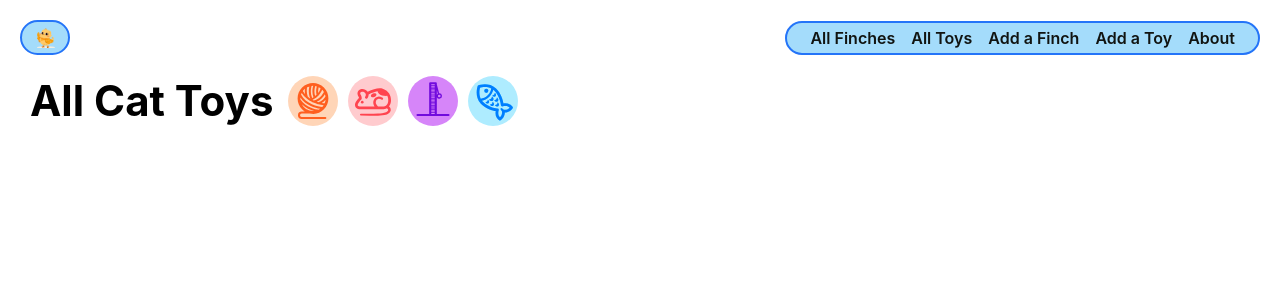
After one commit to maria-zhuravleva/finch-collector-lab, a Django app: page /toys/ in a window 1280 px wide. The commit adds this page. Shown: the top 300 px of the page. Run offline with Django 4.2, Linux system fonts and the light colour scheme; data that the repository does not hold is empty.

Commit message:
create functionality to see all toys

```diff
--- /dev/null
+++ b/main_app/static/css/toys/toy-index.css
@@ -0,0 +1,64 @@
+.card-container {
+  padding: 0 40px;
+  display: flex;
+  justify-content: center;
+  flex-wrap: wrap;
+}
+
+.card {
+  width: 224px;
+  height: 224px;
+  margin: 10px;
+  border: solid 2px;
+  box-shadow: var(--card-box-shadow);
+  position: relative;
+}
+
+.card-bg{
+  opacity: .4;
+  position: absolute;
+  display: inline-flex;
+  top: 0;
+  left: 0;
+  width: 100%;
+  height: 100%;
+}
+
+.card-content {
+  padding: 15px;
+  height: 100%;
+  width: 100%;
+  display: flex;
+  align-items: flex-end;
+  justify-content: flex-end;
+  flex-direction: column;
+}
+
+.card > a {
+  position: absolute;
+  top: 0;
+  left: 0;
+  width: 100%;
+  height: 100%;
+  display: inline-block;
+  text-decoration: none;
+  color: var(--text-color);
+}
+
+.card h2 {
+  margin: 7px 0;
+  font-size: var(--font-xl);
+}
+
+.card p {
+  margin: 0;
+  font-size: var(--font-reg);
+}
+
+.page-header > img {
+  margin-left: 10px;
+}
+
+.page-header > img:first-of-type {
+  margin-left: 15px;
+}
--- a/main_app/templates/base.html
+++ b/main_app/templates/base.html
@@ -29,6 +29,7 @@
     <nav>
       <ul>
         <li><a href="{% url 'finch-index' %}">All Finches</a></li>
+        <li><a href="{% url 'toy-index' %}">All Toys</a></li>
         <li><a href="{% url 'finch-create' %}">Add a Finch</a></li>
         <li><a href="{% url 'toy-create' %}">Add a Toy</a></li>
         <li><a href="{% url 'about' %}">About</a></li>
--- /dev/null
+++ b/main_app/templates/main_app/toy_list.html
@@ -0,0 +1,36 @@
+{% extends 'base.html' %}
+{% load static %}
+
+{% block head %}
+<link
+  rel="stylesheet"
+  type="text/css"
+  href="{% static 'css/toys/toy-index.css' %}"
+/>
+{% endblock %}
+
+{% block content %}
+
+<section class="page-header">
+  <h1>All Cat Toys</h1>
+  <img src="{% static 'images/string.svg' %}" alt="A ball of string" />
+  <img src="{% static 'images/mouse.svg' %}" alt="A mouse" />
+  <img src="{% static 'images/post.svg' %}" alt="A scratching post" />
+  <img src="{% static 'images/fish.svg' %}" alt="A fishy toy" />
+</section>
+
+<section class="card-container">
+  {% for toy in toy_list %}
+  <div class="card" style="border-color: {{ toy.color }}">
+    <div class="card-bg" style="background-color: {{ toy.color }}"></div>
+    <a href="{% url 'toy-detail' toy.id %}">
+      <div class="card-content">
+        <h2>{{ toy.name }}</h2>
+        <p>A {{ toy.color }} toy</p>
+      </div>
+    </a>
+  </div>
+  {% endfor %}
+</section>
+
+{% endblock %}
--- a/main_app/urls.py
+++ b/main_app/urls.py
@@ -11,4 +11,6 @@ urlpatterns = [
   path('finches/<int:pk>/delete/', views.FinchDelete.as_view(), name='finch-delete'),
   path('finches/<int:finch_id>/add-feeding/', views.add_feeding, name='add-feeding'),
   path('toys/create/', views.ToyCreate.as_view(), name='toy-create'),
+  path('toys/<int:pk>/', views.ToyDetail.as_view(), name='toy-detail'),
+  path('toys/', views.ToyList.as_view(), name='toy-index'),
 ]
--- a/main_app/views.py
+++ b/main_app/views.py
@@ -1,5 +1,6 @@
 from django.shortcuts import render, redirect
 from django.views.generic.edit import CreateView, UpdateView, DeleteView
+from django.views.generic import ListView, DetailView
 from .models import Finch, Toy
 from .forms import FeedingForm
 
@@ -49,3 +50,9 @@ def add_feeding(request, finch_id):
 class ToyCreate(CreateView):
   model = Toy
   fields = '__all__'
+
+class ToyList(ListView):
+  model = Toy
+
+class ToyDetail(DetailView):
+  model = Toy
```
Also changed, not shown: main_app/static/css/toys/toy-detail.css (added), main_app/templates/main_app/toy_detail.html (added).
